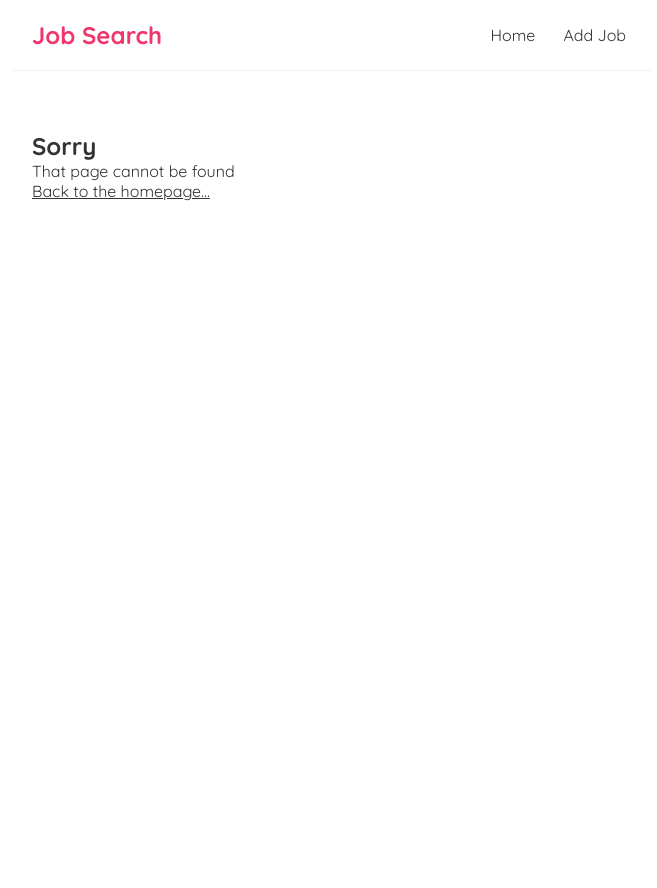
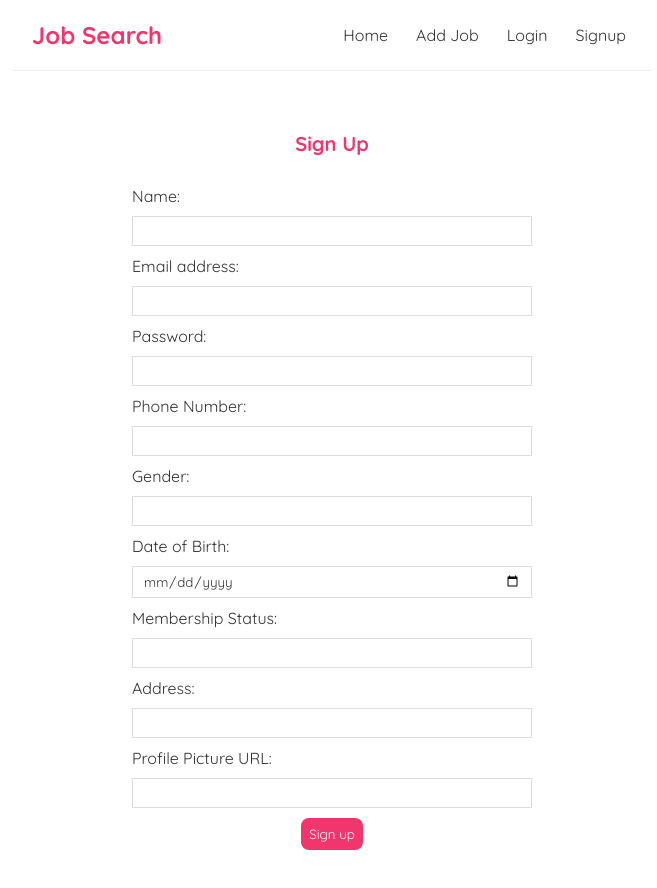
Before and after one commit to Juan-Valen/03-coding-marathon, a React (Vite) app in the folder frontend/: page /signup in a window 1280 px wide. Shown: the top 888 px of the page, without its empty margins (308-965 px from the left). Before the commit the page ends 800 px from the top, so only its background shows below. Built offline with nearby package versions, Linux system fonts and the light colour scheme.

Commit message:
added signup and login

```diff
--- a/frontend/src/App.jsx
+++ b/frontend/src/App.jsx
@@ -1,12 +1,16 @@
 import { BrowserRouter, Routes, Route } from "react-router-dom";
+import { useState } from "react";
 
 // pages & components
 import Home from "./pages/HomePage";
 import AddJobPage from "./pages/AddJobPage";
 import Navbar from "./components/Navbar";
 import NotFoundPage from "./pages/NotFoundPage"
+import SignupPage from "./pages/SignupPage";
+import LoginPage from "./pages/LoginPage";
 
 const App = () => {
+  const [isAuthenticated, setIsAuthenticated] = useState(false);
 
     return (
       <div className="App">
@@ -16,6 +20,8 @@ const App = () => {
             <Routes>
               <Route path="/" element={<Home />} />
               <Route path="/add-job" element={<AddJobPage />} />
+              <Route path="/signup" element={<SignupPage setIsAuthenticated={setIsAuthenticated} />} />
+              <Route path="/login" element={<LoginPage setIsAuthenticated={setIsAuthenticated} />} />
               <Route path='*' element={<NotFoundPage />} />
             </Routes>
           </div>
--- a/frontend/src/components/Navbar.jsx
+++ b/frontend/src/components/Navbar.jsx
@@ -1,10 +1,23 @@
-const Navbar = () => {
+import { Link } from "react-router-dom";
+
+function Navbar({ setIsAuthenticated, isAuthenticated }) {
   return (
     <nav className="navbar">
       <h1>Job Search</h1>
       <div className="links">
-        <a href="/">Home</a>
-        <a href="/add-job">Add Job</a>
+        <Link to="/">Home</Link>
+        <Link to="/add-job">Add Job</Link>
+        {isAuthenticated ? (
+          <button onClick={() => {
+            localStorage.removeItem("user");
+            setIsAuthenticated(false);
+          }}>Logout</button>
+        ) : (
+          <>
+            <Link to="/login">Login</Link>
+            <Link to="/signup">Signup</Link>
+          </>
+        )}
       </div>
     </nav>
   );
--- a/frontend/src/hooks/useLogin.jsx
+++ b/frontend/src/hooks/useLogin.jsx
@@ -1,8 +1,12 @@
 import { useState } from "react";
+import { useNavigate } from "react-router-dom";
 
-export default function useLogin(url) {
+export default function useLogin(setIsAuthenticated) {
   const [error, setError] = useState(null);
   const [isLoading, setIsLoading] = useState(null);
+  const url = "/api/users/login";
+  const navigate = useNavigate();
+
   const login = async (object) => {
     setIsLoading(true);
     setError(null);
@@ -22,6 +26,8 @@ export default function useLogin(url) {
     // localStorage.setItem("token", user.token);
     localStorage.setItem("user", JSON.stringify(user));
     setIsLoading(false);
+    setIsAuthenticated(true);
+    navigate("/");
   };
 
   return { login, isLoading, error };
--- a/frontend/src/hooks/useSignup.jsx
+++ b/frontend/src/hooks/useSignup.jsx
@@ -1,8 +1,11 @@
 import { useState } from "react";
+import { useNavigate } from "react-router-dom";
 
-export default function useSignup(url) {
+export default function useSignup(setIsAuthenticated) {
   const [error, setError] = useState(null);
   const [isLoading, setIsLoading] = useState(null);
+  const url = "/api/users/signup";
+  const navigate = useNavigate();
 
   const signup = async (object) => {
     setIsLoading(true);
@@ -23,6 +26,8 @@ export default function useSignup(url) {
 
     localStorage.setItem("user", JSON.stringify(user));
     setIsLoading(false);
+    setIsAuthenticated(true);
+    navigate("/");
   };
 
   return { signup, isLoading, error };
--- /dev/null
+++ b/frontend/src/pages/LoginPage.jsx
@@ -0,0 +1,36 @@
+import useField from "../hooks/useField";
+import useLogin from "../hooks/useLogin";
+import { useNavigate } from "react-router-dom";
+
+const Login = ({ setIsAuthenticated }) => {
+    const navigate = useNavigate();
+    const email = useField("text");
+    const password = useField("password");
+
+    const { login, error } = useLogin(setIsAuthenticated);
+
+    const handleFormSubmit = async (e) => {
+        e.preventDefault();
+        await login({ email: email.value, password: password.value });
+        if (!error) {
+            console.log("success");
+            navigate("/");
+        }
+    };
+
+    return (
+        <div className="create">
+            <h2>Login</h2>
+            <form onSubmit={handleFormSubmit}>
+                <label>Email:</label>
+                <input {...email} />
+                <label>Password:</label>
+                <input {...password} />
+                {error && <div className="error">{error}</div>}
+                <button>Login</button>
+            </form>
+        </div>
+    );
+};
+
+export default Login;
--- a/frontend/src/pages/Signup.jsx
+++ b/frontend/src/pages/SignupPage.jsx
@@ -2,7 +2,7 @@ import useField from "../hooks/useField";
 import useSignup from "../hooks/useSignup";
 import { useNavigate } from "react-router-dom";
 
-const Signup = () => {
+const Signup = ({ setIsAuthenticated }) => {
   const navigate = useNavigate();
   const name = useField("text");
   const email = useField("email");
@@ -11,8 +11,10 @@ const Signup = () => {
   const gender = useField("text");
   const dateOfBirth = useField("date");
   const membershipStatus = useField("text");
+  const address = useField("text");
+  const profile_picture = useField("text");
 
-  const { signup, error } = useSignup("/api/users/signup");
+  const { signup, error } = useSignup(setIsAuthenticated);
 
   const handleFormSubmit = async (e) => {
     e.preventDefault();
@@ -24,6 +26,8 @@ const Signup = () => {
       gender: gender.value,
       date_of_birth: dateOfBirth.value,
       membership_status: membershipStatus.value,
+      address: address.value,
+      profile_picture: profile_picture.value
     });
     if (!error) {
       console.log("success");
@@ -49,6 +53,11 @@ const Signup = () => {
         <input {...dateOfBirth} />
         <label>Membership Status:</label>
         <input {...membershipStatus} />
+        <label>Address:</label>
+        <input {...address} />
+        <label>Profile Picture URL:</label>
+        <input {...profile_picture} />
+        {error && <div className="error">{error}</div>}
         <button>Sign up</button>
       </form>
     </div>
```
Also changed, not shown: 1 other file (tests, documents, lock files or other folders). Lines whose indentation alone changed are shown as unchanged.
